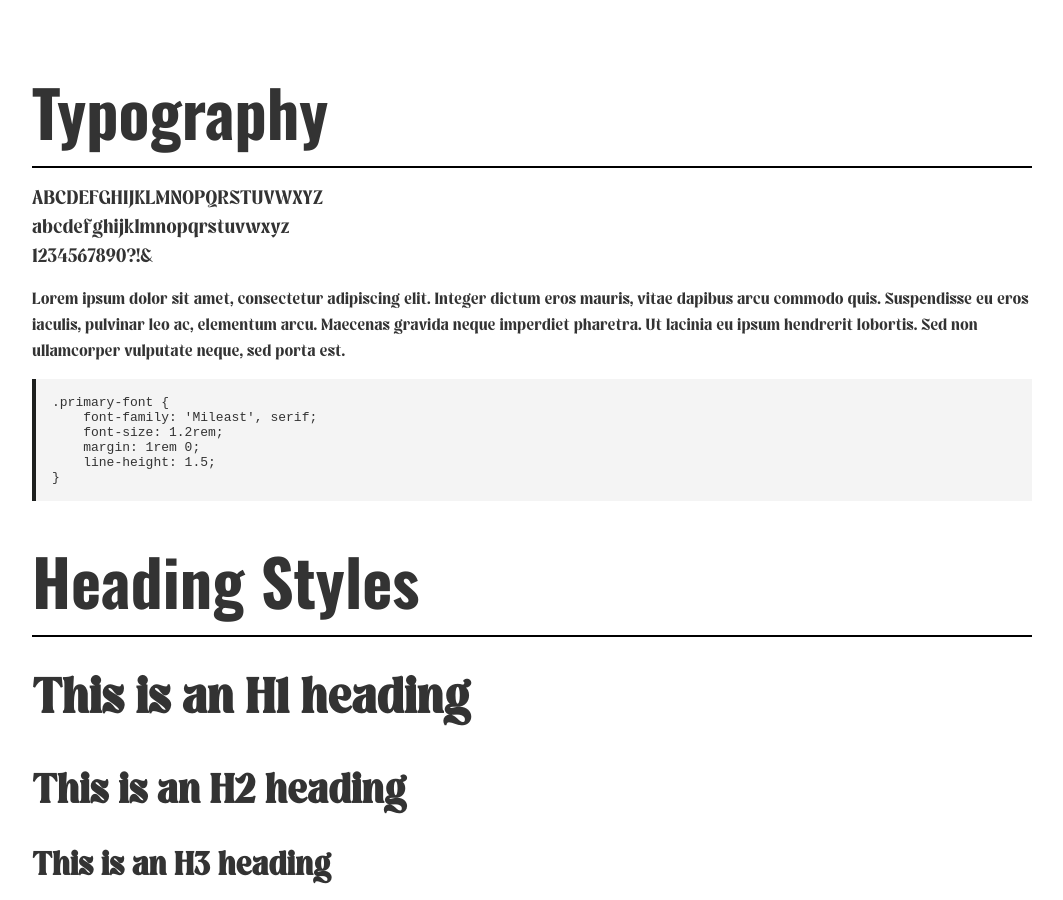
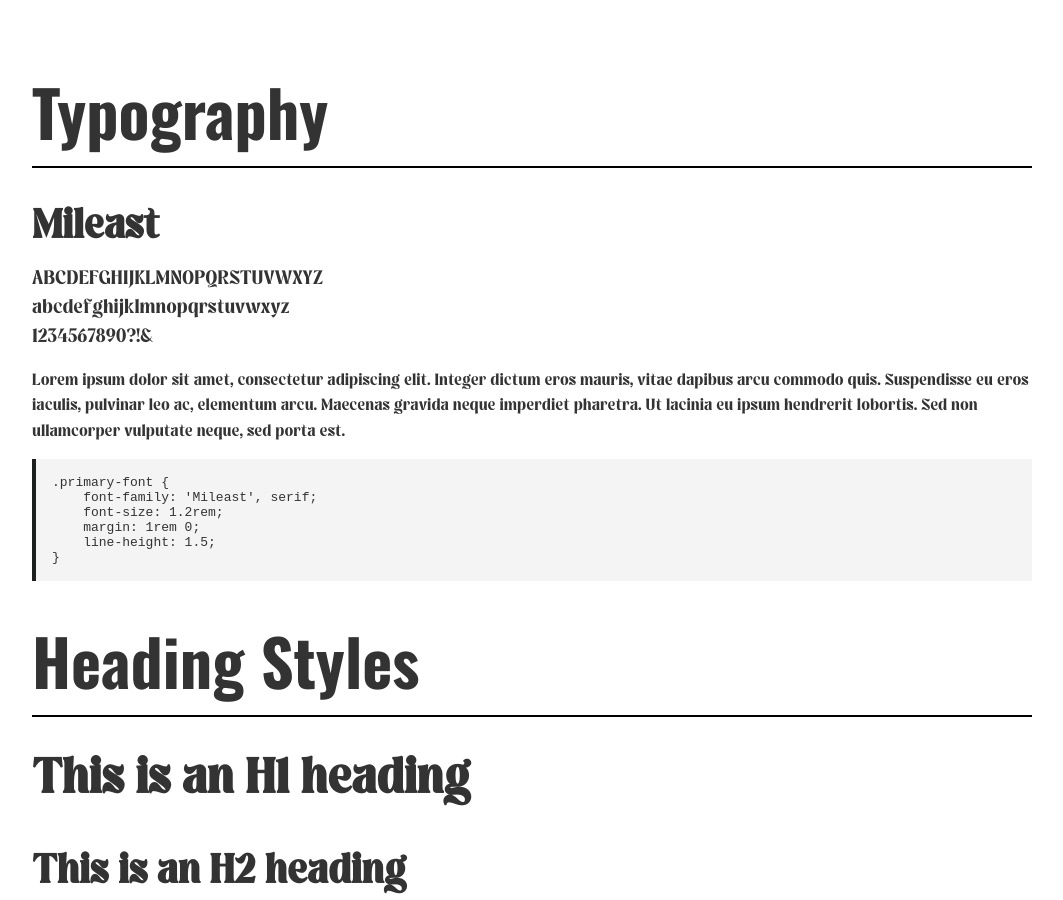
Before and after one commit to w0609122/portfolio-site, a Jekyll site: the page style-guide/index.html, which Jekyll copies as it is, in a window 1280 px wide and 900 px high. Shown: the whole window, without its empty margins (108-1171 px from the left). Built offline with Jekyll 4.4.1, drawn with Linux system fonts in a browser that asks for light colours.

Commit message:
Update index.html

```diff
--- a/style-guide/index.html
+++ b/style-guide/index.html
@@ -11,6 +11,7 @@
   <main class="container">
     <section>
       <h1>Typography</h1>
+      <h2>Mileast</h2>
       <p class="primary-font">ABCDEFGHIJKLMNOPQRSTUVWXYZ<br>abcdefghijklmnopqrstuvwxyz<br>1234567890?!&</p>
 
       <div class="typography-example">
```
